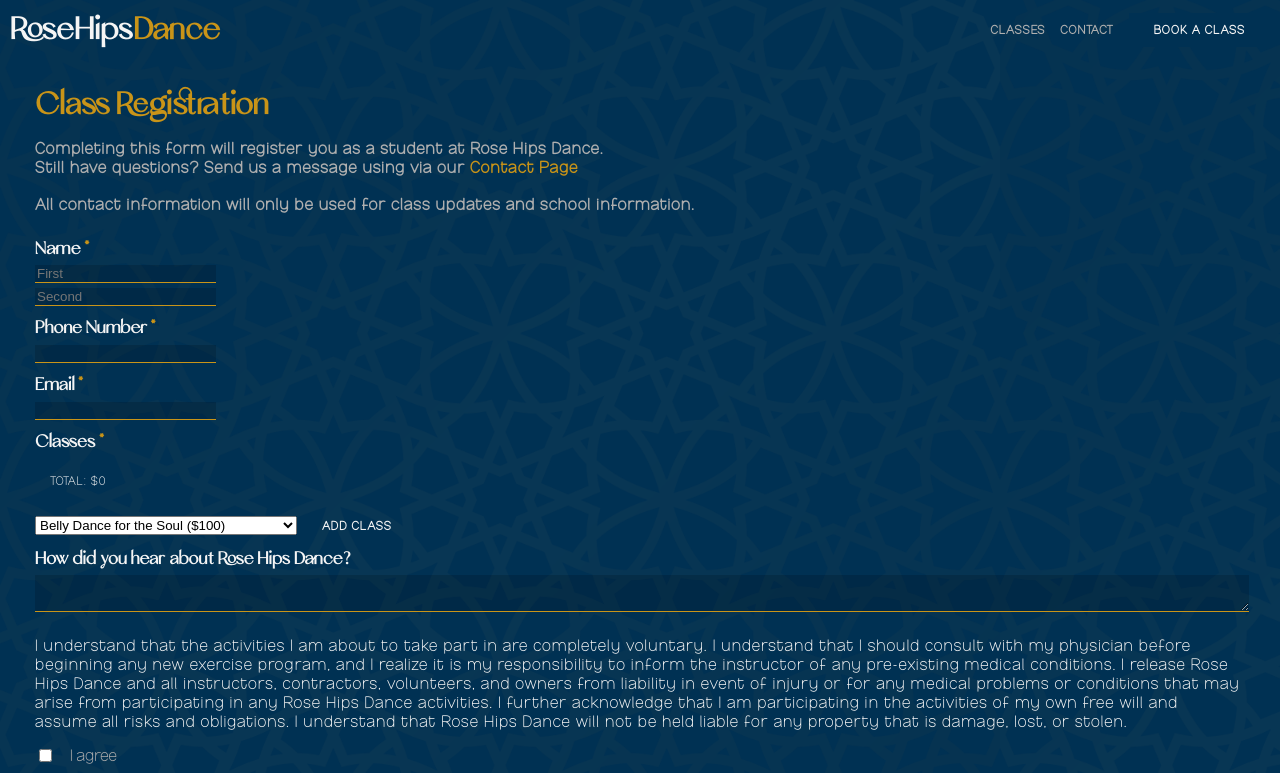
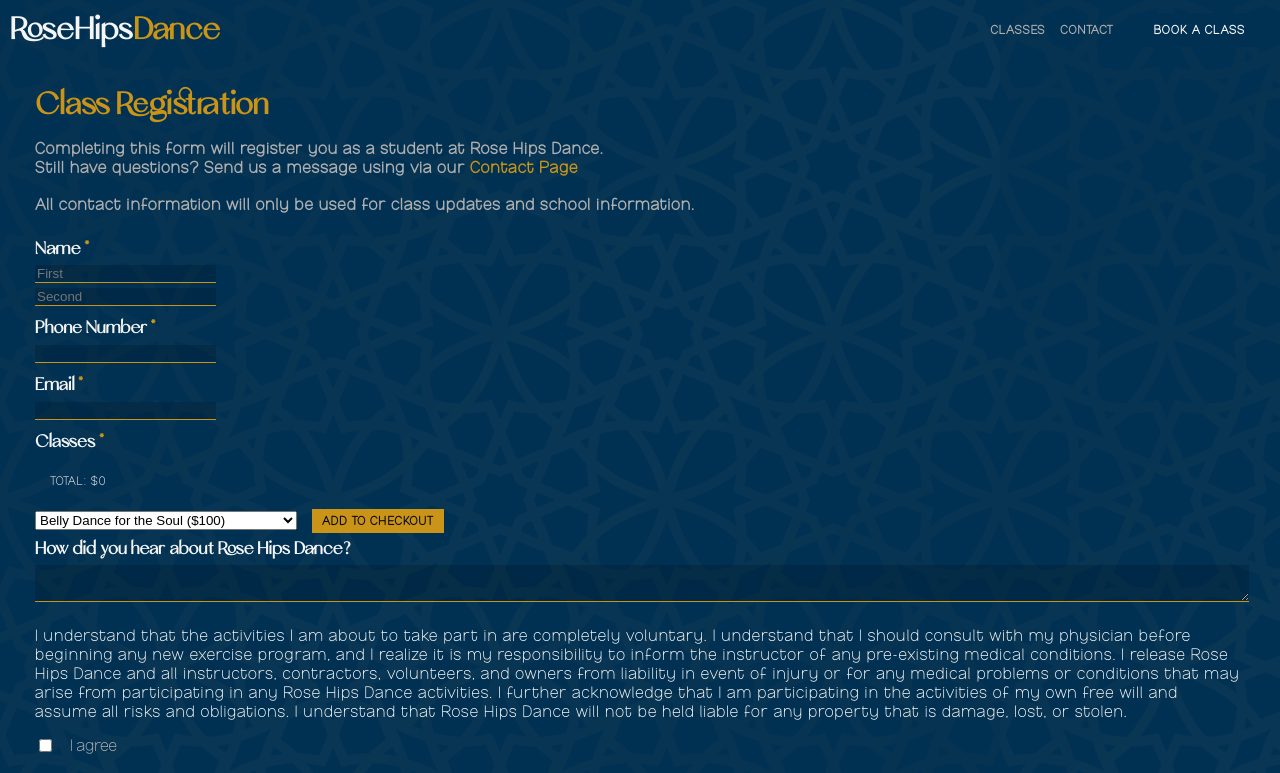
Before and after one commit to tpeschke/rose-hips-dance-typescript, a React (Vite) app in the folder app/: page /classes/registration/no-class in a window 1280 px wide. Shown: the top 773 px of the page. Built offline with nearby package versions, Linux system fonts and the light colour scheme.

Commit message:
highed some things, added additional info

```diff
--- a/app/src/pages/classes/registration/[className]/page.tsx
+++ b/app/src/pages/classes/registration/[className]/page.tsx
@@ -162,9 +162,9 @@
               </select>
               <button
                 onClick={addSelectedClass}
-                className='full-transparent'
+                className='add-to-checkout gold'
               >
-                Add Class
+                Add to Checkout
               </button>
             </div>
           )}
--- a/app/src/pages/classes/registration/[className]/registration.css
+++ b/app/src/pages/classes/registration/[className]/registration.css
@@ -86,6 +86,11 @@
   padding: 5px 15px;
 }
 
+.registration .add-to-checkout {
+  margin-left: 15px;
+  padding: 5px 10px;
+}
+
 .registration .delete {
   padding-top: 0;
   padding-bottom: 0;
--- a/app/src/pages/classes/utilities/classInfo.ts
+++ b/app/src/pages/classes/utilities/classInfo.ts
@@ -28,7 +28,7 @@
       "ALL ages, body types, and skills levels are welcome.",
     ],
     prereqs: [],
-    time: 'Mondays at 5:30 PM\nJune 1st - July 27th (9 Weeks)',
+    time: 'Mondays at 5:30 - 6:30 PM\nJune 1st - July 27th (9 Weeks)',
     location: '\nEccles Community Art Center\n2580 Jefferson Ave, Ogden, UT 84401\nDance Studio located near the parking lot in the back',
     cost: 100,
     additionalInfo: "To enter the building, use the code 208"
@@ -45,7 +45,7 @@
       "Due to the gentle nature of this practice, this class is accessible to all age ranges and most health conditions."
     ],
     prereqs: [],
-    time: 'Mondays, 9 am MST',
+    time: 'Mondays, 9 - 9:30 AM MST',
     location: 'Via Google Meet Link',
     cost: [
       {
@@ -56,7 +56,8 @@
         number: 10,
         cost: 50
       }
-    ]
+    ],
+    additionalInfo: "A Google Meet link will be sent to you via email about 10 minutes before class starts."
   },
 ];
 
--- a/app/src/pages/classes/welcome/RegisteredClassDisplay/RegisteredClassDisplay.tsx
+++ b/app/src/pages/classes/welcome/RegisteredClassDisplay/RegisteredClassDisplay.tsx
@@ -6,16 +6,20 @@
 }
 
 export default function RegisteredClassDisplay({ nameOfClass }: Props) {
+    const cleanedClassName = nameOfClass.replace(/(\d+)-Class-Pass\s/gm, "")
+
     const [info]: ClassInfoInterface[] = [
         ...classInfo.inPerson,
         ...classInfo.online
-    ].filter(singleClassInfo => singleClassInfo.title === nameOfClass)
+    ].filter(singleClassInfo => singleClassInfo.title === cleanedClassName)
 
     if (!info) {
         return <></>
     }
 
     const { title, time, location, additionalInfo } = info
+
+    const addLineBreakToLocation = location.substring(0, 1) !== "\n"
 
     return (
         <div className="registered-class-display">
@@ -28,19 +32,17 @@
             </p>
             <p>
                 <strong>
-                    Location:{" "}
+                    Location:{addLineBreakToLocation ? '\n' : ''}
                 </strong>{" "}
                 {location}
             </p>
-            {additionalInfo ? (
+            {additionalInfo && (
                 <p>
                     <strong>
                         Additional Info:{"\n"}
                     </strong>{" "}
                     {additionalInfo}
                 </p>
-            ) : (
-                <></>
             )}
         </div>
     )
```
